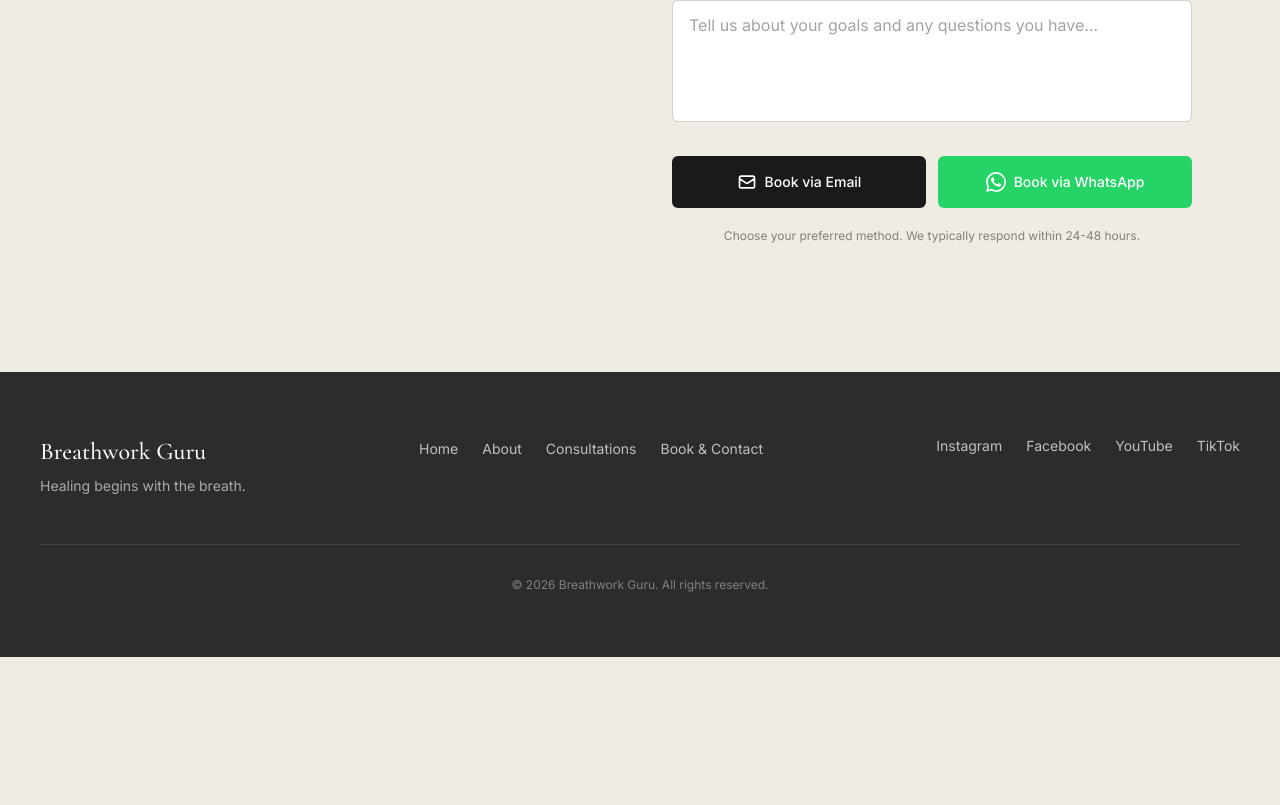
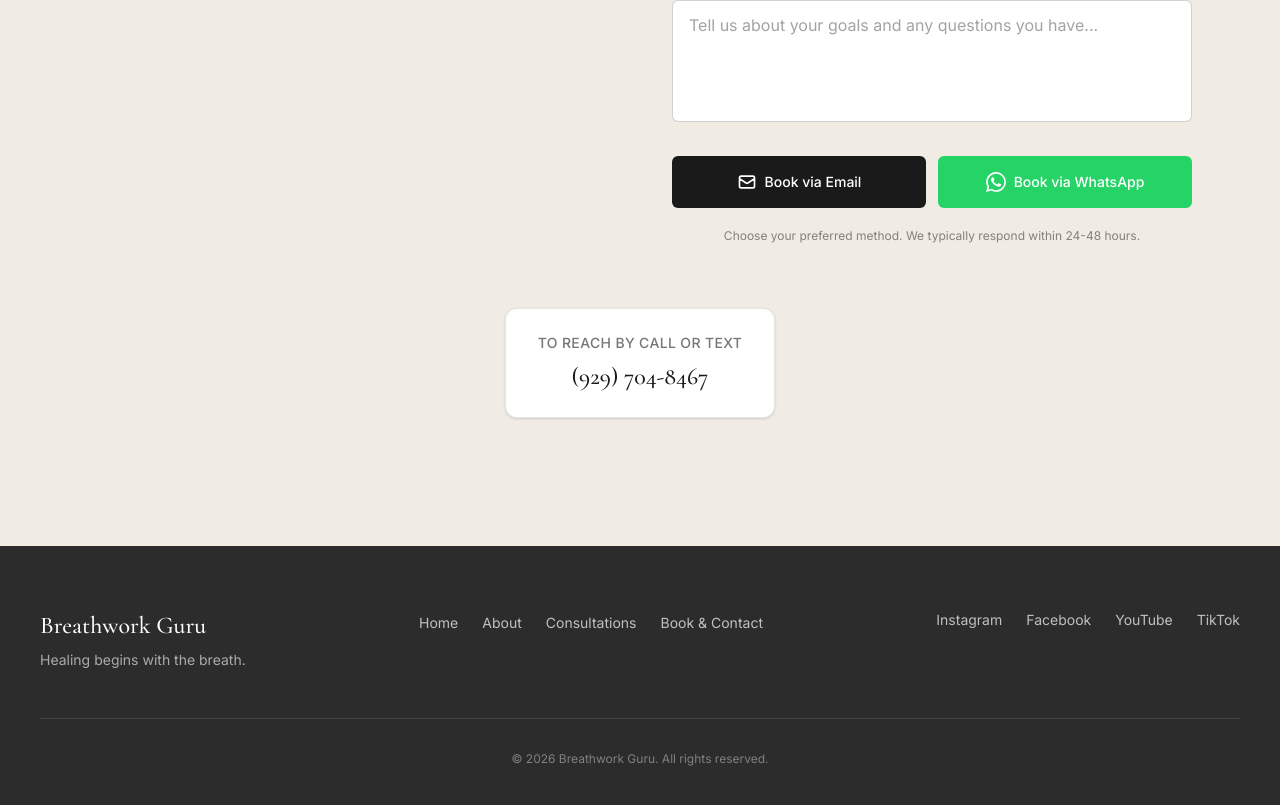
Before and after one commit to devfromnyc/client-site-1, a React (Vite) app: page /contact in a window 1280 px wide. Shown: the part 690-1495 px from the top of the page. Before the commit the page ends 1347 px from the top, so only its background shows below. Built offline with nearby package versions, Linux system fonts and the light colour scheme.

Commit message:
Add call/text contact box to Book & Contact page
Co-authored-by: James Jannetti <devfromnyc@users.noreply.github.com>

```diff
--- a/src/components/ContactSection.jsx
+++ b/src/components/ContactSection.jsx
@@ -313,6 +313,20 @@ ${formData.message}
             </p>
           </form>
         </div>
+
+        <div className="mt-12 flex justify-center lg:mt-16">
+          <div className="rounded-xl border border-ink/10 bg-white px-8 py-6 text-center shadow-sm">
+            <p className="text-sm font-medium uppercase tracking-wide text-ink/60">
+              To Reach by Call or Text
+            </p>
+            <a
+              href="tel:+19297048467"
+              className="mt-2 block font-serif text-2xl font-medium text-ink transition hover:text-ink/70"
+            >
+              (929) 704-8467
+            </a>
+          </div>
+        </div>
       </div>
     </section>
   )
```
